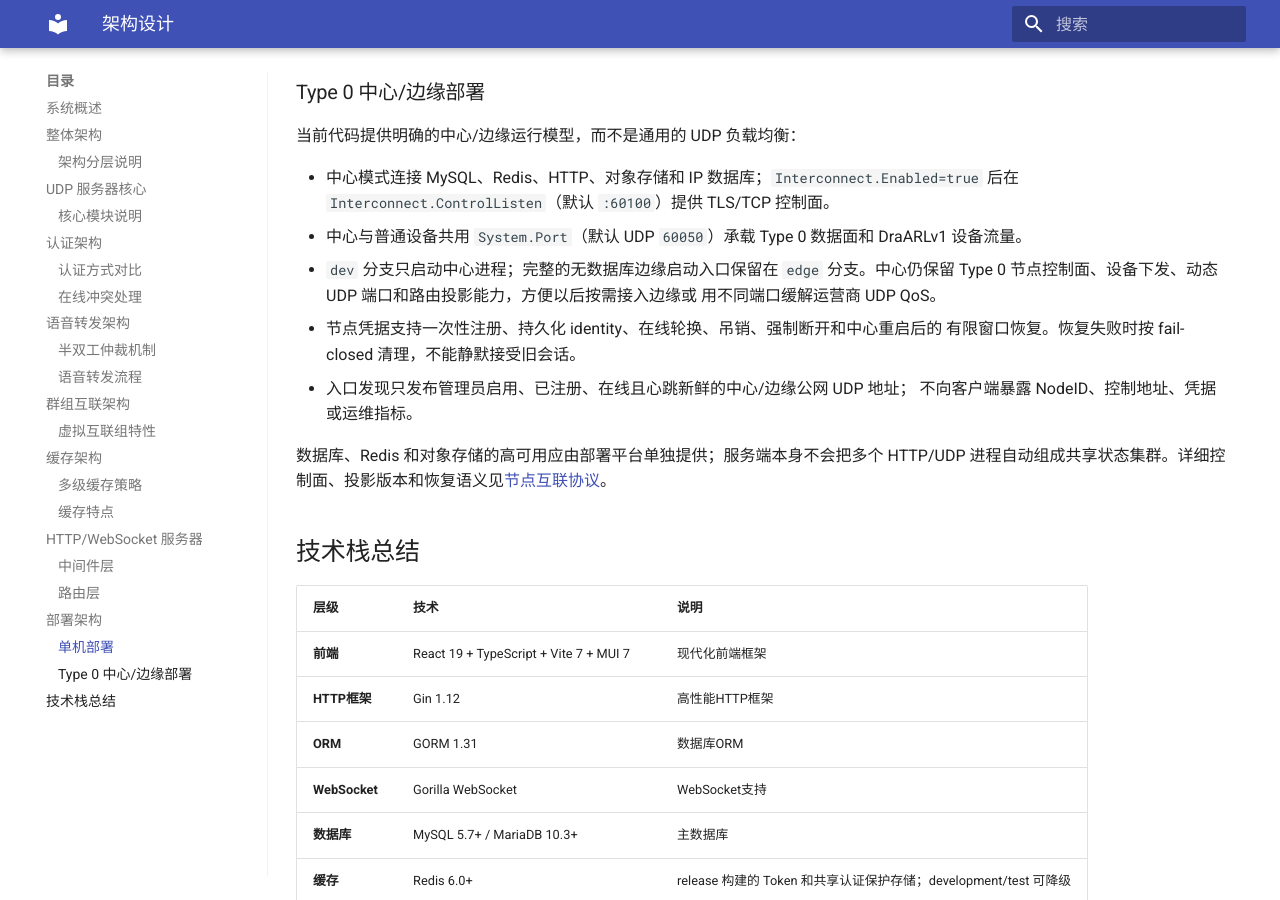
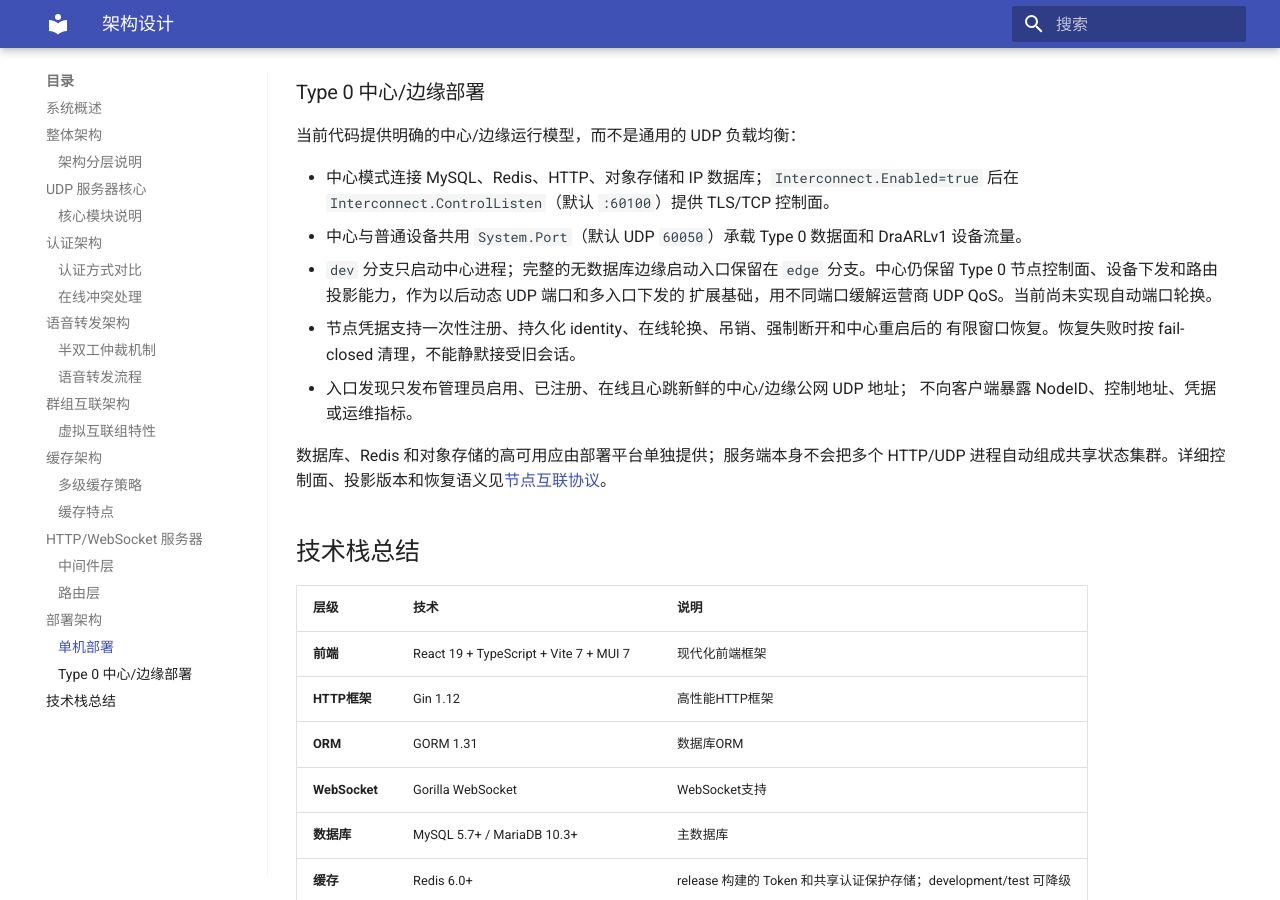
Before and after one commit to Daofengql/DraARL-Server, an MkDocs documentation site: the page built from docs/架构设计.md, in a window 1280 px wide and 900 px high, scrolled down 8160 px. Built offline with MkDocs 1.6.1 and Material for MkDocs 9.7.7, drawn with Linux system fonts in a browser that asks for light colours.

```diff
--- a/docs/架构设计.md
+++ b/docs/架构设计.md
@@ -153,8 +153,8 @@ UDP 服务器是系统的核心，负责处理所有 UDP 设备的通信。
 - 中心与普通设备共用 `System.Port`（默认 UDP `60050`）承载 Type 0 数据面和 DraARLv1
   设备流量。
 - `dev` 分支只启动中心进程；完整的无数据库边缘启动入口保留在 `edge` 分支。中心仍保留
-  Type 0 节点控制面、设备下发、动态 UDP 端口和路由投影能力，方便以后按需接入边缘或
-  用不同端口缓解运营商 UDP QoS。
+  Type 0 节点控制面、设备下发和路由投影能力，作为以后动态 UDP 端口和多入口下发的
+  扩展基础，用不同端口缓解运营商 UDP QoS。当前尚未实现自动端口轮换。
 - 节点凭据支持一次性注册、持久化 identity、在线轮换、吊销、强制断开和中心重启后的
   有限窗口恢复。恢复失败时按 fail-closed 清理，不能静默接受旧会话。
 - 入口发现只发布管理员启用、已注册、在线且心跳新鲜的中心/边缘公网 UDP 地址；
```
Also changed, not shown: docs/节点互联协议.md (+1 -1 lines).
